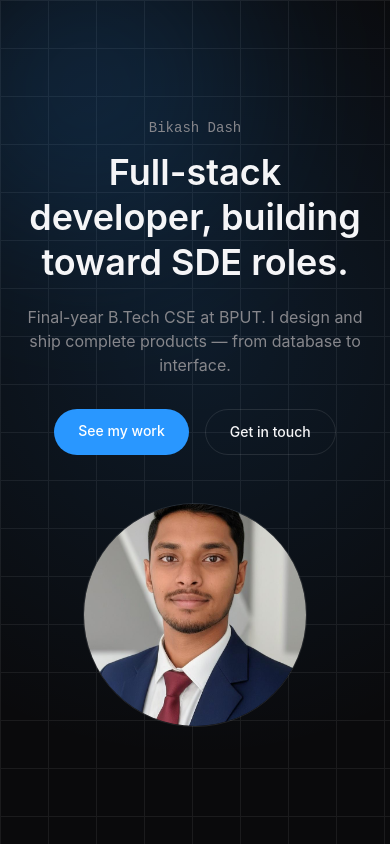
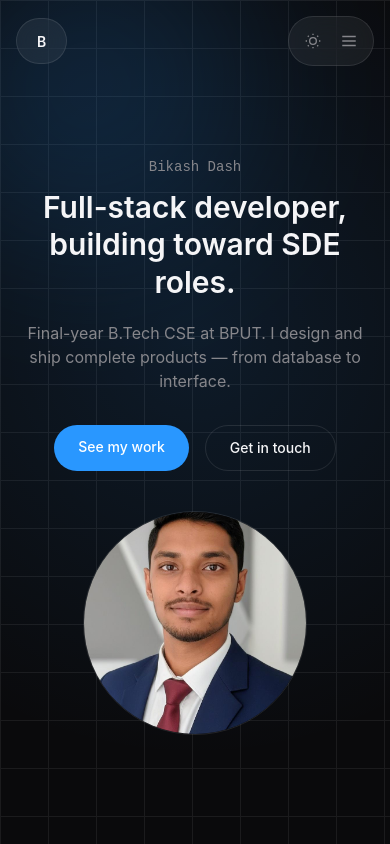
Before and after one commit to BikashxDash/Portfolio, a Next.js app: page / in a window 390 px wide. Built offline with nearby package versions, Linux system fonts and the light colour scheme.

Commit message:
Nav pills with theme toggle, mobile hamburger menu, hero spacing fixed

```diff
--- a/src/app/page.js
+++ b/src/app/page.js
@@ -1,8 +1,10 @@
+import Nav from "@/components/Nav"
 import Hero from "@/components/hero/Hero";
 
 export default function Home() {
   return (
     <main className="bg-bg">
+      <Nav />
       <Hero />
       {/* Work, About, Contact sections Phase 3-5 mein aayenge */}
     </main>
--- /dev/null
+++ b/src/components/Nav.js
@@ -0,0 +1,107 @@
+"use client";
+
+import { useState } from "react";
+import { AnimatePresence, motion } from "framer-motion";
+import ThemeToggle from "./ThemeToggle";
+
+const LINKS = [
+  { label: "Work", href: "#work" },
+  { label: "About", href: "#about" },
+  { label: "Contact", href: "#contact" },
+];
+
+export default function Nav() {
+  const [open, setOpen] = useState(false);
+
+  return (
+    <header className="fixed top-4 z-50 w-full px-4">
+      <div className="mx-auto flex max-w-6xl items-center justify-between">
+        {/* Pill 1: name */}
+        <div className="glass-panel rounded-full px-5 py-2.5">
+          <a href="#" className="font-display text-sm font-semibold text-text-primary">
+            <span className="md:hidden">B</span>
+            <span className="hidden md:inline">Bikash Dash</span>
+          </a>
+        </div>
+
+        {/* Pill 2: links (desktop) / toggle + hamburger (mobile) */}
+        <div className="glass-panel flex items-center gap-1 rounded-full px-2 py-2">
+          <ul className="hidden items-center gap-6 px-3 md:flex">
+            {LINKS.map((link) => (
+              <li key={link.href}>
+                <a
+                  href={link.href}
+                  className="text-sm text-text-secondary transition-colors hover:text-text-primary"
+                >
+                  {link.label}
+                </a>
+              </li>
+            ))}
+          </ul>
+
+          <ThemeToggle />
+
+          <a
+            href="/resume.pdf"
+            download
+            className="ml-1 hidden rounded-full bg-accent px-4 py-2 text-sm font-medium text-white transition-opacity hover:opacity-90 md:block"
+          >
+            Resume
+          </a>
+
+          {/* Hamburger, mobile only */}
+          <button
+            onClick={() => setOpen(!open)}
+            aria-label="Toggle menu"
+            aria-expanded={open}
+            className="flex h-8 w-8 items-center justify-center rounded-full text-text-secondary transition-colors hover:text-text-primary md:hidden"
+          >
+            <svg width="18" height="18" viewBox="0 0 24 24" fill="none" stroke="currentColor" strokeWidth="2">
+              {open ? (
+                <path d="M18 6L6 18M6 6l12 12" />
+              ) : (
+                <path d="M3 6h18M3 12h18M3 18h18" />
+              )}
+            </svg>
+          </button>
+        </div>
+      </div>
+
+      {/* Mobile dropdown */}
+      <AnimatePresence>
+        {open && (
+          <motion.div
+            initial={{ opacity: 0, y: -10 }}
+            animate={{ opacity: 1, y: 0 }}
+            exit={{ opacity: 0, y: -10 }}
+            transition={{ duration: 0.25, ease: [0.16, 1, 0.3, 1] }}
+            className="glass-panel mx-auto mt-2 max-w-6xl rounded-2xl px-6 py-4 md:hidden"
+          >
+            <ul className="flex flex-col gap-4">
+              {LINKS.map((link) => (
+                <li key={link.href}>
+                  <a
+                    href={link.href}
+                    onClick={() => setOpen(false)}
+                    className="block text-base text-text-secondary transition-colors hover:text-text-primary"
+                  >
+                    {link.label}
+                  </a>
+                </li>
+              ))}
+              <li>
+                <a
+                  href="/resume.pdf"
+                  download
+                  className="block text-base text-accent"
+                >
+                  Resume
+                </a>
+              </li>
+            </ul>
+          </motion.div>
+        )}
+      </AnimatePresence>
+    </header>
+  );
+}
--- /dev/null
+++ b/src/components/ThemeToggle.js
@@ -0,0 +1,39 @@
+"use client";
+
+import { useEffect, useState } from "react";
+
+export default function ThemeToggle() {
+  const [theme, setTheme] = useState("dark");
+
+  useEffect(() => {
+    const stored = localStorage.getItem("theme") || "dark";
+    setTheme(stored);
+    document.documentElement.setAttribute("data-theme", stored);
+  }, []);
+
+  const toggle = () => {
+    const next = theme === "dark" ? "light" : "dark";
+    setTheme(next);
+    document.documentElement.setAttribute("data-theme", next);
+    localStorage.setItem("theme", next);
+  };
+
+  return (
+    <button
+      onClick={toggle}
+      aria-label="Toggle theme"
+      className="flex h-8 w-8 items-center justify-center rounded-full text-text-secondary transition-colors hover:text-text-primary"
+    >
+      {theme === "dark" ? (
+        <svg width="16" height="16" viewBox="0 0 24 24" fill="none" stroke="currentColor" strokeWidth="2">
+          <circle cx="12" cy="12" r="5" />
+          <path d="M12 1v2M12 21v2M4.22 4.22l1.42 1.42M18.36 18.36l1.42 1.42M1 12h2M21 12h2M4.22 19.78l1.42-1.42M18.36 5.64l1.42-1.42" />
+        </svg>
+      ) : (
+        <svg width="16" height="16" viewBox="0 0 24 24" fill="none" stroke="currentColor" strokeWidth="2">
+          <path d="M21 12.79A9 9 0 1 1 11.21 3 7 7 0 0 0 21 12.79z" />
+        </svg>
+      )}
+    </button>
+  );
+}
--- a/src/components/hero/Hero.js
+++ b/src/components/hero/Hero.js
@@ -24,7 +24,7 @@ export default function Hero() {
   }, [isMobile, reducedMotion]);
 
   return (
-    <section className="relative h-screen w-full overflow-hidden" aria-label="Introduction">
+    <section className="relative min-h-screen w-full overflow-hidden" aria-label="Introduction">
       {/* Grid pattern */}
       <div
         className="pointer-events-none absolute inset-0 opacity-[0.07]"
@@ -55,7 +55,7 @@ export default function Hero() {
       />
 
       {/* Content: text left, photo right */}
-      <div className="relative z-10 mx-auto flex h-full w-full max-w-6xl flex-col items-center justify-center gap-12 px-6 md:flex-row md:justify-center md:gap-24 md:px-16">
+      <div className="relative z-10 mx-auto flex min-h-screen w-full max-w-6xl flex-col items-center justify-center gap-10 px-6 pb-16 pt-28 md:flex-row md:justify-center md:gap-24 md:px-16" >
         <motion.div
           initial={{ opacity: 0, y: 16 }}
           animate={{ opacity: 1, y: 0 }}
@@ -63,7 +63,7 @@ export default function Hero() {
           className="max-w-xl text-center md:text-left"
         >
           <p className="mb-3 font-mono text-sm text-text-secondary">Bikash Dash</p>
-          <h1 className="font-display text-4xl font-semibold leading-tight text-text-primary md:text-6xl">
+          <h1 className="font-display text-3xl font-semibold leading-tight text-text-primary md:text-6xl">
             Full-stack developer, building toward SDE roles.
           </h1>
           <p className="mt-5 max-w-md text-base text-text-secondary md:text-lg">
```
